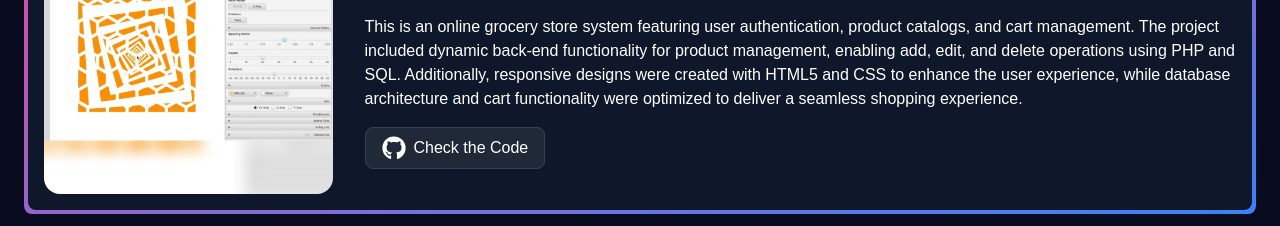
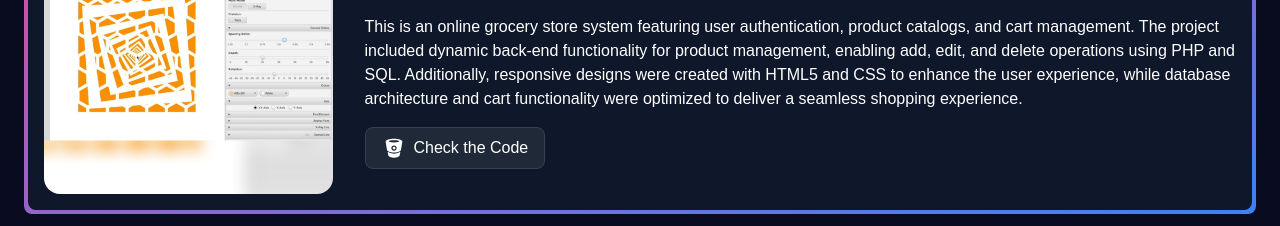
Before and after one commit to nsp1425/portfolio, a React (Vite) app: page / in a window 1280 px wide. Shown: the part 2580-2806 px from the top of the page. Built offline with nearby package versions, Linux system fonts and the light colour scheme.

Commit message:
Changed the logo to include BitBucket

```diff
--- a/src/components/Project.jsx
+++ b/src/components/Project.jsx
@@ -1,4 +1,14 @@
 import { FaGithub } from "react-icons/fa";
+import { DiBitbucket } from "react-icons/di";
+
+const LogoRenderer = ({ link }) => {
+  // Determine which icon to render based on the string
+  if (link.toLowerCase().includes("bitbucket")) {
+    return <DiBitbucket className="h-6 w-6 mr-2" />;
+  } else {
+    return <FaGithub className="h-6 w-6 mr-2" />;
+  }
+};
 
 const Project = ({ project }) => {
   return (
@@ -30,7 +40,7 @@ const Project = ({ project }) => {
               rel="noopener noreferrer"
               className="flex items-center justify-center px-4 py-2 text-white bg-gray-800 border border-gray-700 rounded-lg hover:bg-gray-600 transition-all"
             >
-              <FaGithub className="h-6 w-6 mr-2" />
+              <LogoRenderer link={project.link} />
               Check the Code
             </a>
           </div>
--- a/src/constants/index.jsx
+++ b/src/constants/index.jsx
@@ -1,4 +1,3 @@
-import project1 from "../assets/project-1.png";
 import cnn from "../assets/cnn.png";
 import dig from "../assets/dig.png";
 import tradingview from "../assets/tradingview.png";
```
